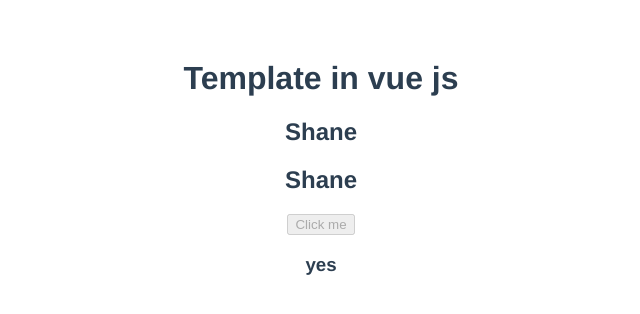
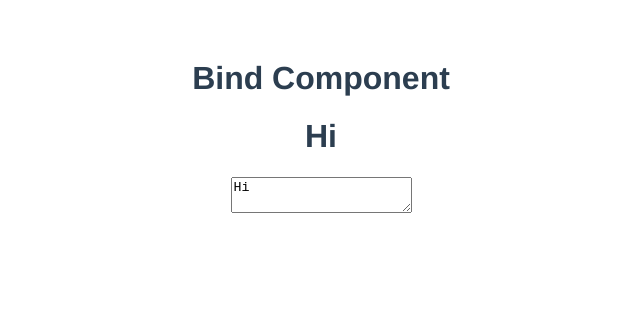
Before and after one commit to shane-jeon/VueJS_tutorial, a Vue app: page / in a window 1280 px wide. Shown: the top 314 px of the page, without its empty margins (319-959 px from the left). Built offline with nearby package versions, Linux system fonts and the light colour scheme.

Commit message:
data binding pt.1

```diff
--- a/src/App.vue
+++ b/src/App.vue
@@ -3,18 +3,21 @@
     <!-- <img alt="Vue logo" src="./assets/logo.png" /> -->
     <!-- <HelloWorld msg="Welcome to Your Vue.js App" /> -->
     <!-- <Home data="Shane is here" msg="we are friends" /> -->
-    <Home />
+    <!-- <Home /> -->
+    <DataBind />
   </div>
 </template>
 
 <script>
 // import HelloWorld from "./components/HelloWorld.vue";
 // import Home from "./components/Home.vue";
-import Home from "./components/Home";
+// import Home from "./components/Home";
+import DataBind from "./components/DataBind";
 export default {
   name: "App",
   components: {
-    Home,
+    // Home,
+    DataBind,
   },
   // components: {
   //   // HelloWorld,
--- /dev/null
+++ b/src/components/DataBind.vue
@@ -0,0 +1,18 @@
+<template>
+  <div>
+    <h1>Bind Component</h1>
+    <h1 style="white-space: pre-line">{{ message }}</h1>
+    <textarea type="text" v-model="message" />
+  </div>
+</template>
+
+<script>
+export default {
+  name: "DataBind",
+  data() {
+    return {
+      message: "Hi",
+    };
+  },
+};
+</script>
```
